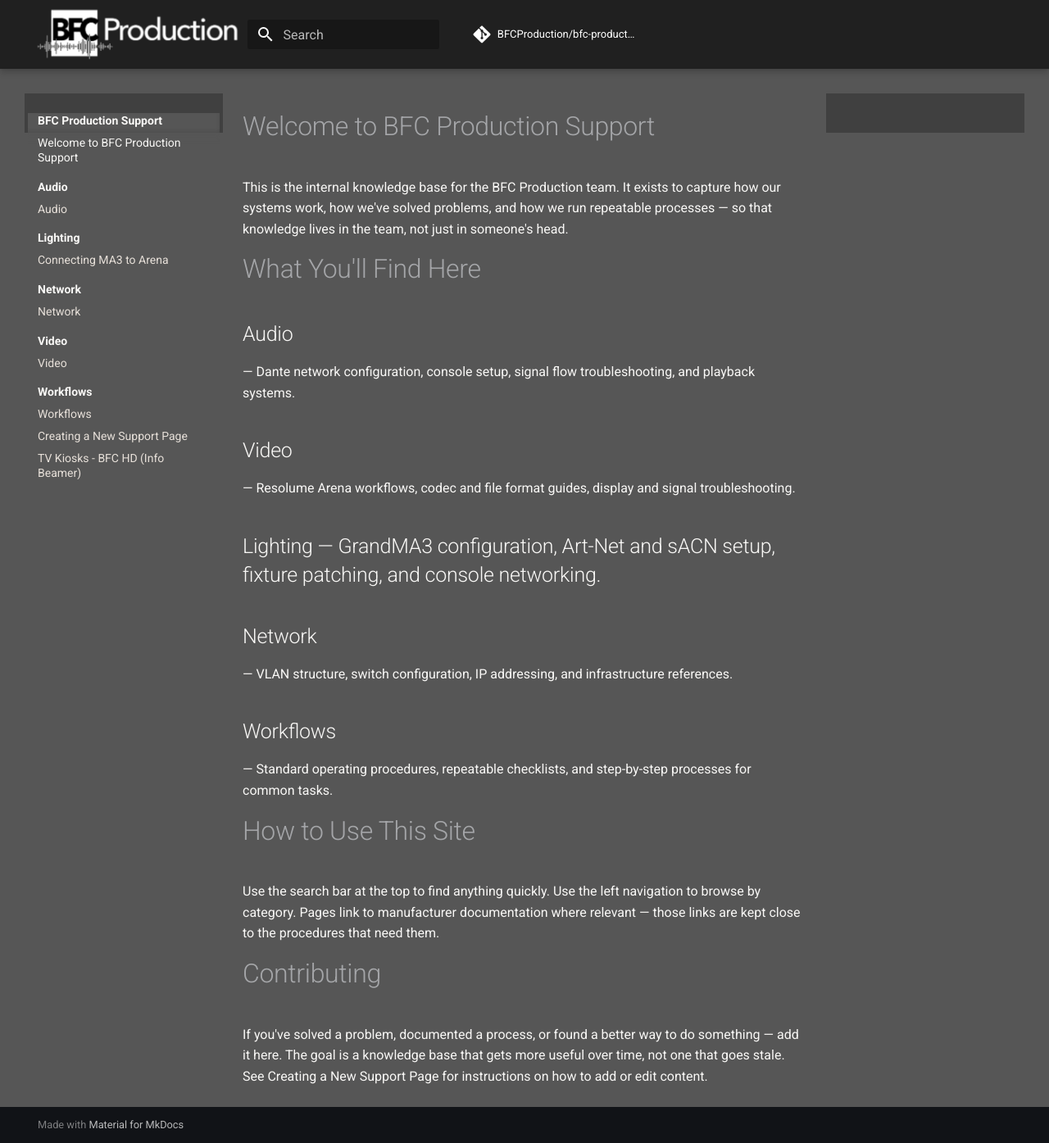
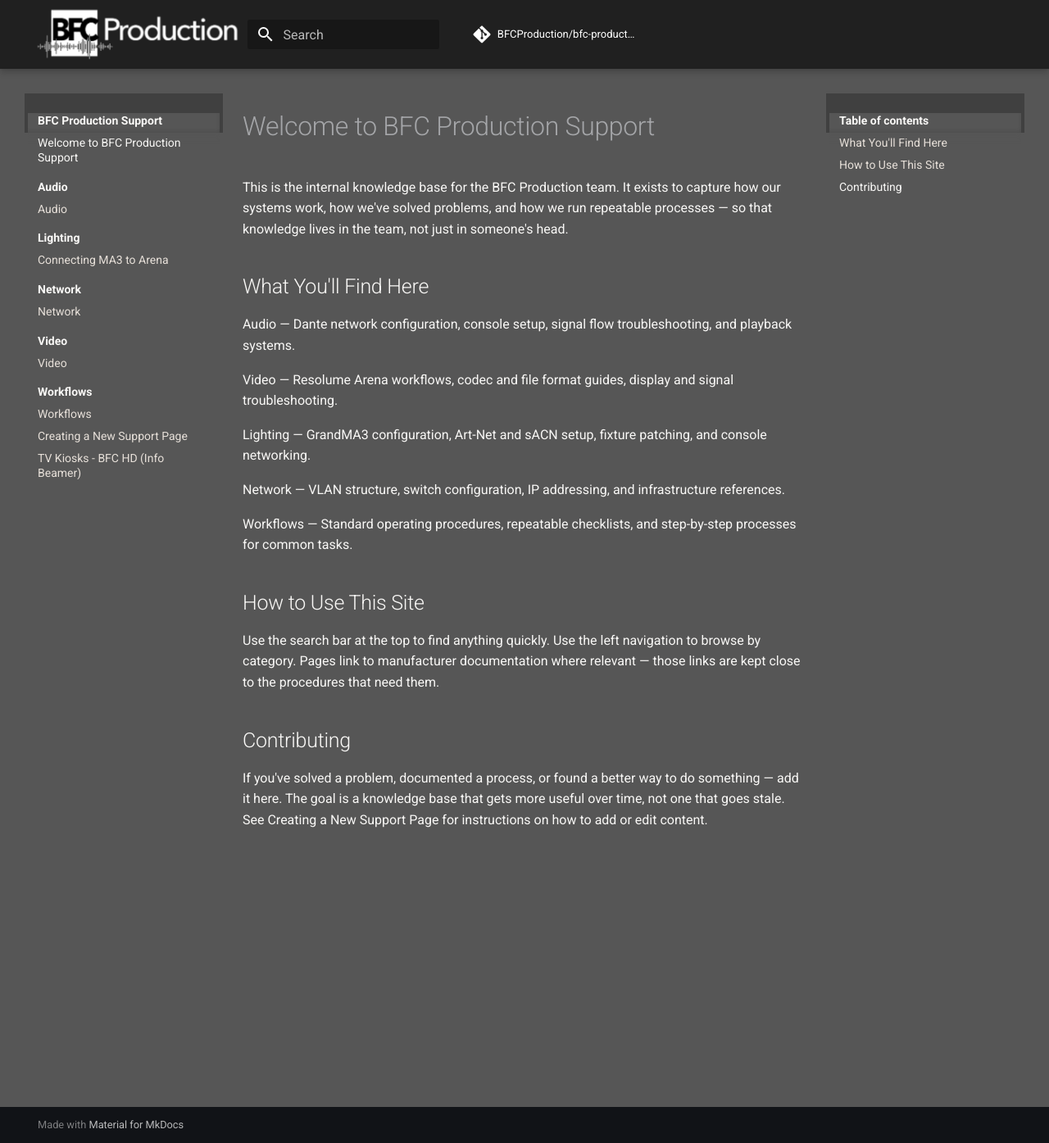
Before and after one commit to BFCProduction/bfc-production-support, an MkDocs documentation site: the page built from docs/index.md, in a window 1280 px wide and 1395 px high. Shown: the whole window at 82% size. Built offline with MkDocs 1.6.1 and Material for MkDocs 9.7.7, drawn with Linux system fonts in a browser that asks for light colours; comment, search, counter and statistics services are not loaded.

Commit message:
fix welcome page

```diff
--- a/docs/index.md
+++ b/docs/index.md
@@ -2,20 +2,20 @@
 
 This is the internal knowledge base for the BFC Production team. It exists to capture how our systems work, how we've solved problems, and how we run repeatable processes — so that knowledge lives in the team, not just in someone's head.
 
-#What You'll Find Here
-##Audio
-— Dante network configuration, console setup, signal flow troubleshooting, and playback systems.
-##Video
-— Resolume Arena workflows, codec and file format guides, display and signal troubleshooting.
-##Lighting — GrandMA3 configuration, Art-Net and sACN setup, fixture patching, and console networking.
-##Network
-— VLAN structure, switch configuration, IP addressing, and infrastructure references.
-##Workflows
-— Standard operating procedures, repeatable checklists, and step-by-step processes for common tasks.
+##What You'll Find Here
+Audio — Dante network configuration, console setup, signal flow troubleshooting, and playback systems.
 
-#How to Use This Site
+Video — Resolume Arena workflows, codec and file format guides, display and signal troubleshooting.
+
+Lighting — GrandMA3 configuration, Art-Net and sACN setup, fixture patching, and console networking.
+
+Network — VLAN structure, switch configuration, IP addressing, and infrastructure references.
+
+Workflows — Standard operating procedures, repeatable checklists, and step-by-step processes for common tasks.
+
+##How to Use This Site
 Use the search bar at the top to find anything quickly. Use the left navigation to browse by category. Pages link to manufacturer documentation where relevant — those links are kept close to the procedures that need them.
 
-#Contributing
+##Contributing
 If you've solved a problem, documented a process, or found a better way to do something — add it here. The goal is a knowledge base that gets more useful over time, not one that goes stale.
 See Creating a New Support Page for instructions on how to add or edit content.
```
